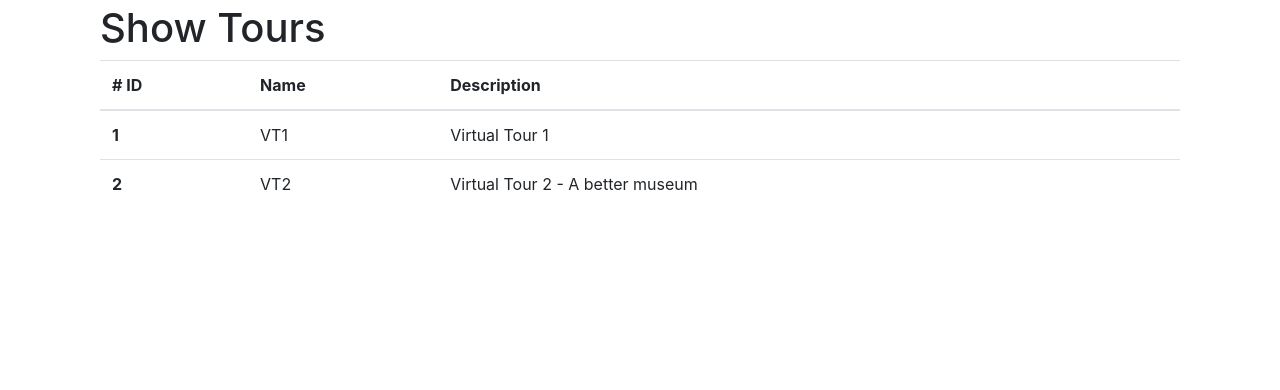
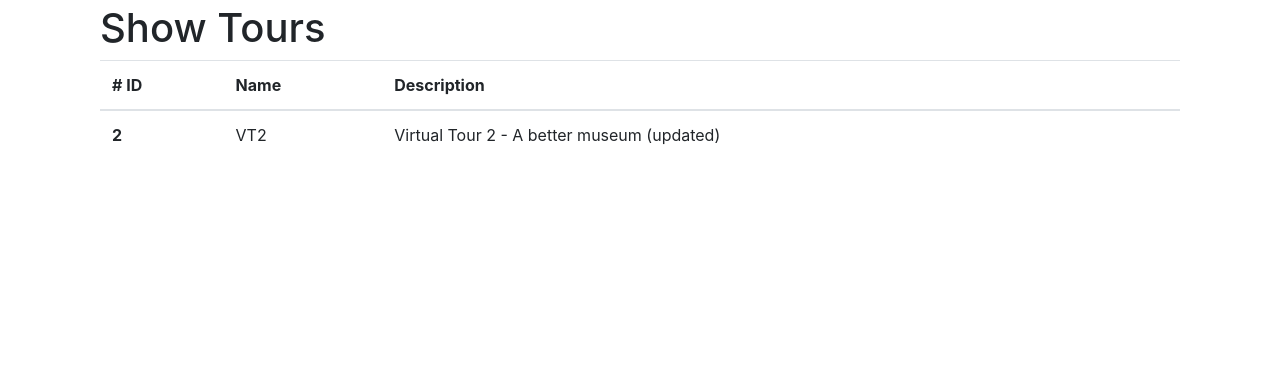
Before and after one commit to umgc/spring2023, a Flask app: page /tours in a window 1280 px wide. Shown: the part 56-446 px from the top of the page. Run offline with Flask 3, Linux system fonts and the light colour scheme; some libraries are stand-ins or nearby versions.

Commit message:
Fix update_tour

```diff
--- a/virotour/flask/app/apis.py
+++ b/virotour/flask/app/apis.py
@@ -67,6 +67,7 @@ def api_update_tour(id):
         data = request.get_json()
         tour = Tour.query.get_or_404(id)
         tour.name = data['name']
+        tour.description = data['description']
         db.session.commit()
         payload = {
             'message': f'Tour {tour.name} has been updated successfully.'
--- a/virotour/flask/app/forms.py
+++ b/virotour/flask/app/forms.py
@@ -10,6 +10,7 @@ class TourForm(FlaskForm):
 class UpdateTourForm(FlaskForm):
     id = StringField('ID', validators=[InputRequired()])
     name = StringField('Name', validators=[InputRequired()])
+    description = StringField('Description', validators=[InputRequired()])
 
 class DeleteTourForm(FlaskForm):
     id = StringField('ID', validators=[InputRequired()])
--- a/virotour/flask/app/templates/update_tour.html
+++ b/virotour/flask/app/templates/update_tour.html
@@ -18,7 +18,7 @@
         {{ form.csrf_token }}
         <div class="form-group">{{ form.id.label }} {{ form.id(size=3, class="form-control") }}</div>
         <div class="form-group">{{ form.name.label }} {{ form.name(size=20, class="form-control") }}</div>
-        <div class="form-group">{{ form.description.label }} {{ form.email(size=20, class="form-control") }}</div>
+        <div class="form-group">{{ form.description.label }} {{ form.description(size=20, class="form-control") }}</div>
         <button type="submit" class="btn btn-primary">Submit</button>
     </form>
 </div>
--- a/virotour/flask/app/views.py
+++ b/virotour/flask/app/views.py
@@ -60,17 +60,14 @@ def update_tour():
     if request.method == 'POST' or request.method == 'PUT':
         if update_tour_form.validate_on_submit():
             # Get validated data from form
-            # You could also have used request.form['id']
             id = update_tour_form.id.data
-            # You could also have used request.form['name']
             updated_name = update_tour_form.name.data
-            # You could also have used request.form['email']
-            updated_email = update_tour_form.email.data
+            updated_description = update_tour_form.description.data
 
             # update tour from database
             tour = db.session.query(Tour).filter(Tour.id == id).first()
             tour.name = updated_name
-            tour.email = updated_email
+            tour.description = updated_description
             db.session.commit()
 
             flash('Tour successfully updated.')
@@ -87,11 +84,10 @@ def delete_tour():
     if request.method == 'POST':
         if delete_tour_form.validate_on_submit():
             # Get validated data from form
-            # You could also have used request.form['email']
-            email = delete_tour_form.email.data
+            id = delete_tour_form.id.data
 
             # delete tour from database
-            tour = db.session.query(Tour).filter(Tour.email == email).first()
+            tour = db.session.query(Tour).filter(Tour.id == id).first()
             db.session.delete(tour)
             db.session.commit()
 
```
Also changed, not shown: virotour/flask/app/app.db.
